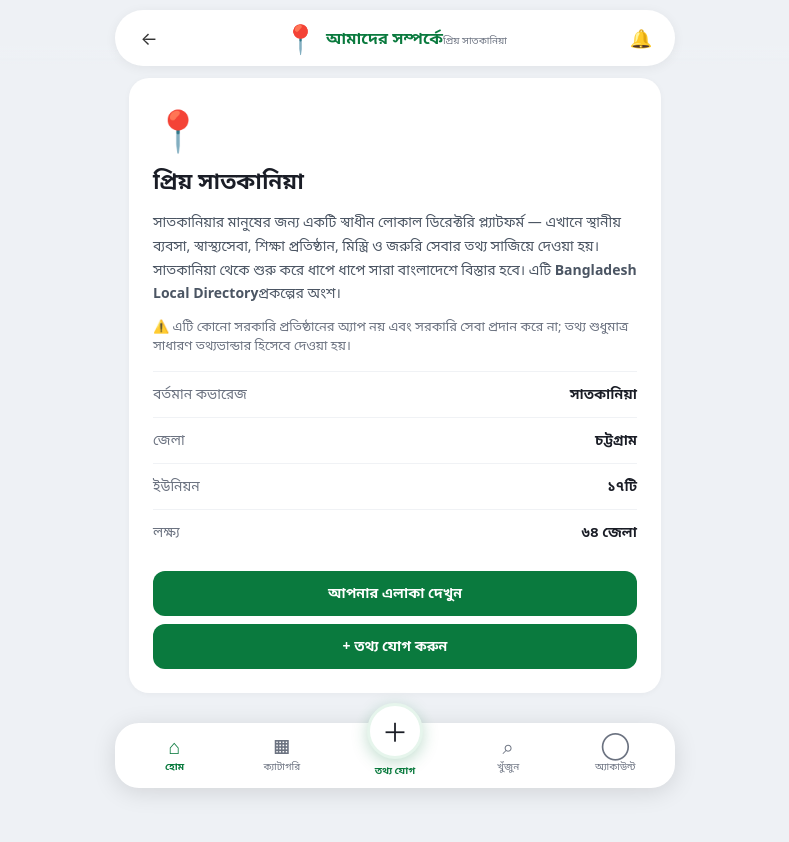
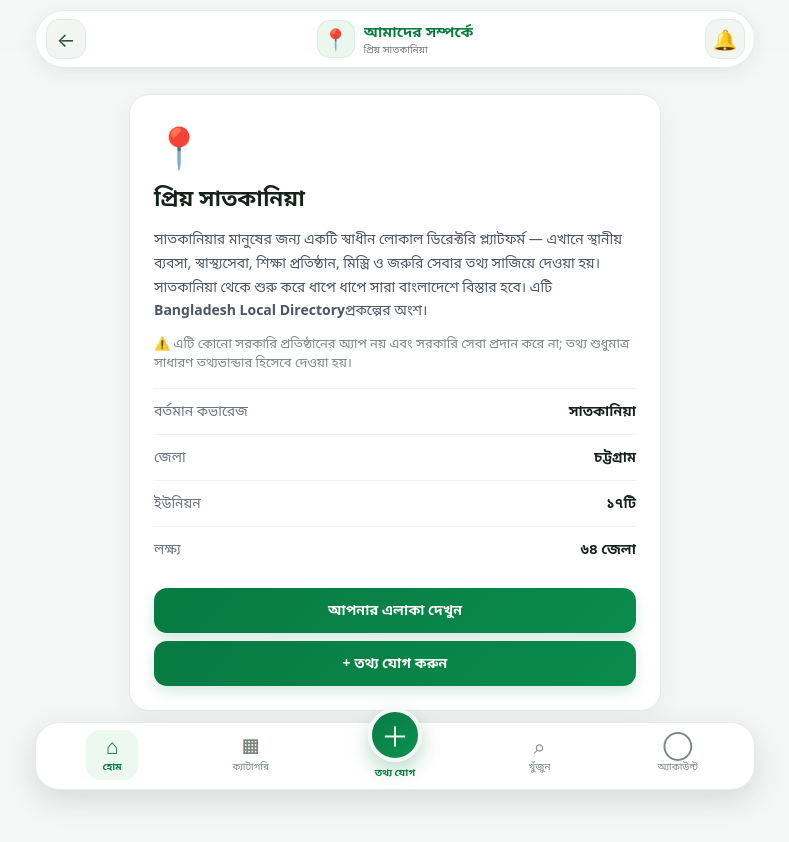
Before and after one commit to abbasali01843/bangladesh-local-directory, a Next.js app: page /about in a window 1280 px wide. Shown: the whole page, without its empty margins (245-1034 px from the left). Before the commit the page ends 817 px from the top, so only its background shows below. Built offline with nearby package versions, Linux system fonts and the light colour scheme; no server answers.

Commit message:
ui: refresh complete site visual system

```diff
--- a/app/globals.css
+++ b/app/globals.css
@@ -432,3 +432,220 @@ a { color: inherit; text-decoration: none; }
   .ps-nav-center { min-width: 58px; }
   .ps-nav-center-btn { width: 52px; height: 52px; font-size: 24px; }
 }
+
+
+/* =========================================================
+   UI SYSTEM v2 — clean, modern, mobile-first directory
+   ========================================================= */
+:root{
+  --ps-green:#087a43;
+  --ps-green-dark:#075d35;
+  --ps-green-soft:#eaf7ef;
+  --ps-ink:#17211b;
+  --ps-muted:#718078;
+  --ps-line:#e5ebe7;
+  --ps-bg:#f5f7f6;
+  --ps-card:#ffffff;
+  --ps-radius:18px;
+  --ps-shadow:0 6px 24px rgba(20,45,32,.055);
+  --ps-shadow-lg:0 12px 34px rgba(20,45,32,.10);
+}
+
+html{scroll-behavior:smooth}
+body{background:var(--ps-bg);color:var(--ps-ink)}
+.ps-page{background:var(--ps-bg)}
+.ps-content{padding:14px 14px 32px}
+.ps-topwrap{
+  padding:10px 12px 8px;
+  background:rgba(245,247,246,.88);
+  backdrop-filter:blur(14px);
+  -webkit-backdrop-filter:blur(14px);
+}
+.ps-topbar{
+  height:58px;
+  padding:7px 9px;
+  border:1px solid rgba(229,235,231,.9);
+  box-shadow:0 5px 20px rgba(18,43,29,.07);
+}
+.ps-topbar-side{width:42px;display:flex;align-items:center;justify-content:center}
+.ps-topbar-right{justify-content:flex-end}
+.ps-brand{gap:9px;text-align:left}
+.ps-logo{
+  width:38px;height:38px;border-radius:13px;
+  display:flex;align-items:center;justify-content:center;
+  background:var(--ps-green-soft);
+  font-size:21px;
+  box-shadow:inset 0 0 0 1px rgba(8,122,67,.08);
+}
+.ps-brand-copy{min-width:0;display:flex;flex-direction:column}
+.ps-brand-title{font-size:15px;line-height:1.2;max-width:220px}
+.ps-brand-sub{font-size:10px;margin-top:2px}
+.ps-iconbtn{
+  width:40px;height:40px;
+  display:flex;align-items:center;justify-content:center;
+  border-radius:13px;
+  font-size:20px;
+}
+.ps-iconbtn-soft{background:#f2f6f3;color:#355144;border:1px solid #e4ebe6}
+.ps-iconbtn-soft:active{background:#e6f3eb;transform:scale(.96)}
+
+.ps-search{
+  border:1px solid var(--ps-line);
+  box-shadow:var(--ps-shadow);
+  min-height:52px;
+  margin-bottom:18px;
+}
+.ps-search:focus-within{
+  border-color:#a9d6bb;
+  box-shadow:0 0 0 4px rgba(8,122,67,.08),var(--ps-shadow);
+}
+.ps-search-icon{font-size:18px;opacity:.65}
+.ps-search input{font-size:14px}
+
+.ps-section-head{margin:22px 2px 11px;min-height:26px}
+.ps-section-head h2{font-size:16px;letter-spacing:-.01em}
+.ps-section-more{padding:5px 8px;border-radius:8px;background:#eef7f1}
+
+.ps-cat-grid{gap:10px}
+.ps-cat-card{
+  border:1px solid var(--ps-line);
+  border-radius:var(--ps-radius);
+  padding:13px 8px 11px;
+  box-shadow:var(--ps-shadow);
+  transition:transform .18s ease,box-shadow .18s ease,border-color .18s ease;
+}
+.ps-cat-card:hover{transform:translateY(-2px);box-shadow:var(--ps-shadow-lg);border-color:#cfe3d7}
+.ps-cat-card.active{outline:0;border-color:var(--ps-green);box-shadow:0 0 0 2px rgba(8,122,67,.10),var(--ps-shadow)}
+.ps-cat-icon-wrap{
+  width:50px;height:50px;border-radius:15px;
+  background:linear-gradient(145deg,#eff9f2,#e4f4ea);
+}
+.ps-cat-icon{font-size:25px}
+.ps-cat-name{font-size:12px;color:#26362d}
+.ps-cat-count{font-size:10px}
+
+.ps-list{gap:10px}
+.ps-list-card,.ps-empty,.ps-detail,.ps-form,.ps-prof-card{
+  border:1px solid var(--ps-line);
+  box-shadow:var(--ps-shadow);
+}
+.ps-list-card{
+  border-radius:16px;
+  transition:transform .16s ease,border-color .16s ease,box-shadow .16s ease;
+}
+.ps-list-card:hover{transform:translateY(-1px);border-color:#cfe3d7;box-shadow:var(--ps-shadow-lg)}
+.ps-list-top strong{font-size:14px}
+.ps-list-loc{color:#7a8780}
+.ps-list-phone{font-size:12px}
+
+.ps-btn-primary{
+  background:linear-gradient(135deg,var(--ps-green),#0a8b4d);
+  border-radius:13px;
+  box-shadow:0 6px 14px rgba(8,122,67,.16);
+  transition:transform .15s ease,box-shadow .15s ease,filter .15s ease;
+}
+.ps-btn-primary:hover{filter:none;box-shadow:0 8px 18px rgba(8,122,67,.20)}
+.ps-btn-primary:active{transform:translateY(1px)}
+.ps-btn-ghost{border-radius:13px}
+
+.ps-chips{gap:7px}
+.ps-chip{
+  border-color:var(--ps-line);
+  box-shadow:0 1px 4px rgba(20,45,32,.03);
+  padding:8px 12px;
+}
+.ps-chip:hover{border-color:#bcdac8;background:#f6fbf8}
+
+.ps-directory-hero{
+  position:relative;
+  overflow:hidden;
+  background:
+    radial-gradient(circle at 90% 0%,rgba(255,255,255,.16),transparent 35%),
+    linear-gradient(135deg,#075d35,#087a43 60%,#11945a);
+  border-radius:22px;
+  padding:22px 19px;
+  box-shadow:var(--ps-shadow-lg);
+}
+.ps-directory-hero:after{
+  content:"";
+  position:absolute;right:-55px;bottom:-75px;width:170px;height:170px;
+  border:1px solid rgba(255,255,255,.12);border-radius:50%;
+}
+.ps-stat{
+  background:rgba(255,255,255,.12);
+  backdrop-filter:blur(8px);
+}
+
+.ps-slider{
+  border:1px solid rgba(255,255,255,.08);
+  box-shadow:var(--ps-shadow-lg);
+}
+.ps-slide-title{letter-spacing:-.02em}
+.ps-slide-cta{box-shadow:0 4px 12px rgba(0,0,0,.12)}
+
+.ps-roadmap{
+  border:1px solid var(--ps-line);
+  box-shadow:var(--ps-shadow);
+}
+.ps-roadmap-step.active .ps-roadmap-dot{box-shadow:0 0 0 4px rgba(8,122,67,.09)}
+.ps-roadmap-step.soon .ps-roadmap-dot{background:#fff3cf;color:#8b5b00;border:1px solid #f0d889}
+
+.ps-union-card{
+  border-color:var(--ps-line);
+  box-shadow:var(--ps-shadow);
+  transition:transform .16s ease,box-shadow .16s ease,border-color .16s ease;
+}
+.ps-union-card:hover{transform:translateY(-2px);border-color:#cfe3d7;box-shadow:var(--ps-shadow-lg)}
+.ps-union-card.hot{border-color:#b8dcc7}
+
+.ps-contact-row{
+  border:1px solid var(--ps-line);
+  box-shadow:var(--ps-shadow);
+}
+.ps-detail{border-radius:20px}
+.ps-form{border-radius:20px}
+
+.ps-bottom{
+  bottom:10px;
+  padding:7px 7px 9px;
+  border:1px solid rgba(229,235,231,.95);
+  box-shadow:0 10px 30px rgba(18,43,29,.14);
+  backdrop-filter:blur(14px);
+  -webkit-backdrop-filter:blur(14px);
+}
+.ps-nav-item{
+  color:#7a8780;
+  border-radius:14px;
+  padding:6px 4px;
+  transition:background .15s ease,color .15s ease;
+}
+.ps-nav-item.active{color:var(--ps-green);background:#edf8f1}
+.ps-nav-ico{font-size:21px;font-weight:500}
+.ps-nav-center{position:relative}
+.ps-nav-center-btn{
+  width:54px;height:54px;
+  border:4px solid var(--ps-bg);
+  background:linear-gradient(145deg,var(--ps-green),#0b9251);
+  color:#fff;
+  box-shadow:0 8px 20px rgba(8,122,67,.27);
+  font-size:28px;
+}
+.ps-nav-center-label{font-size:10px;margin-top:3px}
+
+.ps-empty{border-radius:18px}
+.ps-empty-icon{font-size:36px}
+.ps-section-note{line-height:1.55}
+
+@media (max-width:380px){
+  .ps-topwrap{padding-left:8px;padding-right:8px}
+  .ps-topbar{height:54px}
+  .ps-brand-title{max-width:170px}
+  .ps-logo{width:35px;height:35px}
+  .ps-content{padding-left:10px;padding-right:10px}
+  .ps-bottom{left:7px;right:7px}
+}
+@media (min-width:700px){
+  .ps-content{padding-top:18px}
+  .ps-topbar{max-width:720px}
+  .ps-bottom{max-width:720px}
+}
```
